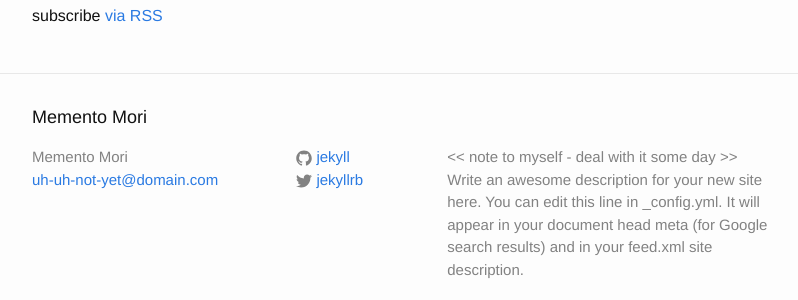
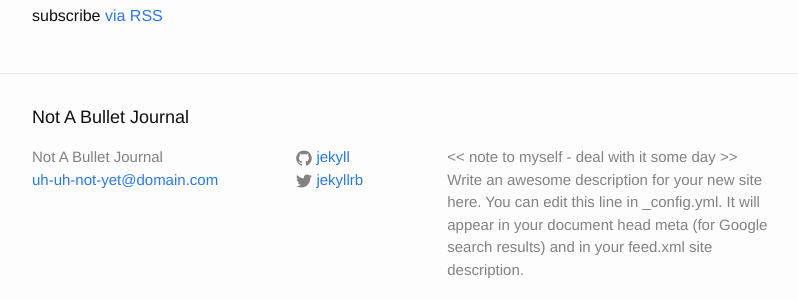
Before and after one commit to simonvaucher/simonvaucher.github.io, a Jekyll site: the page built from index.html, in a window 1280 px wide and 900 px high, scrolled down 3728 px. Shown: the part 559-859 px from the top of the window, without its empty margins (238-1036 px from the left). Built offline with Jekyll 4.4.1, drawn with Linux system fonts in a browser that asks for light colours; a script that is not in the unit is left out; some of the changed text lies outside the part shown.

Commit message:
update site/blog title

```diff
--- a/_config.yml
+++ b/_config.yml
@@ -6,7 +6,7 @@
 # 'jekyll serve'. If you change this file, please restart the server process.
 
 # Site settings
-title: Memento Mori
+title: Not A Bullet Journal
 email: uh-uh-not-yet@domain.com
 description: > # this means to ignore newlines until "baseurl:"
   << note to myself - deal with it some day >> Write an awesome description for your new site here. You can edit this
```
